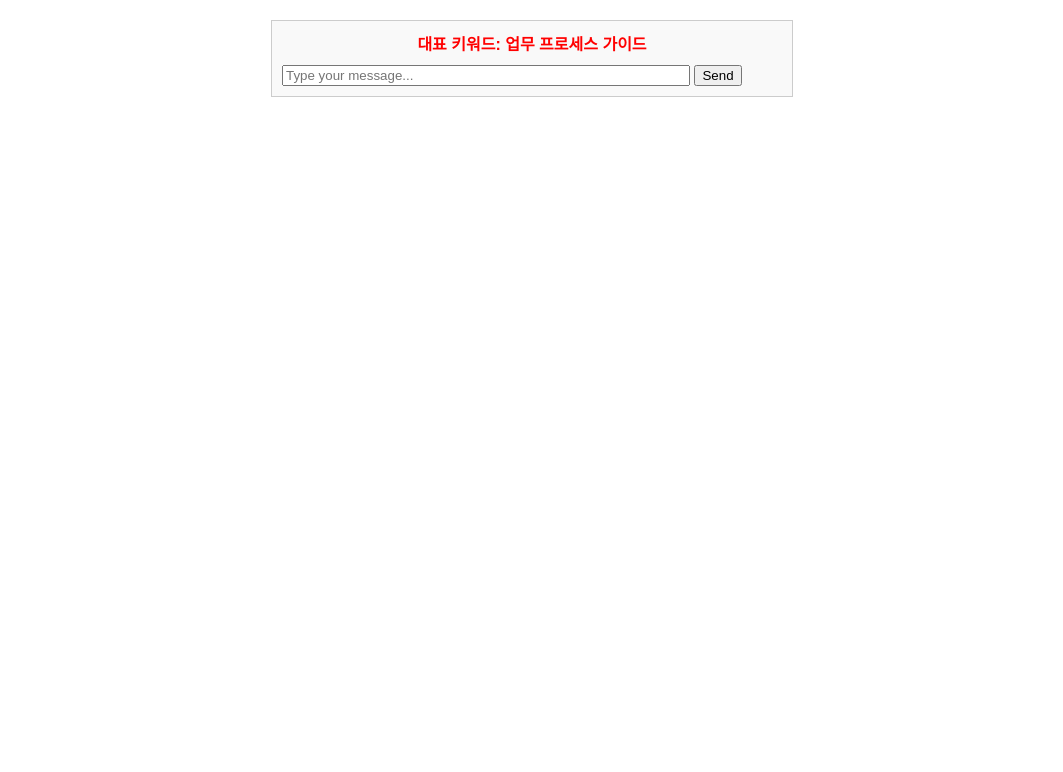
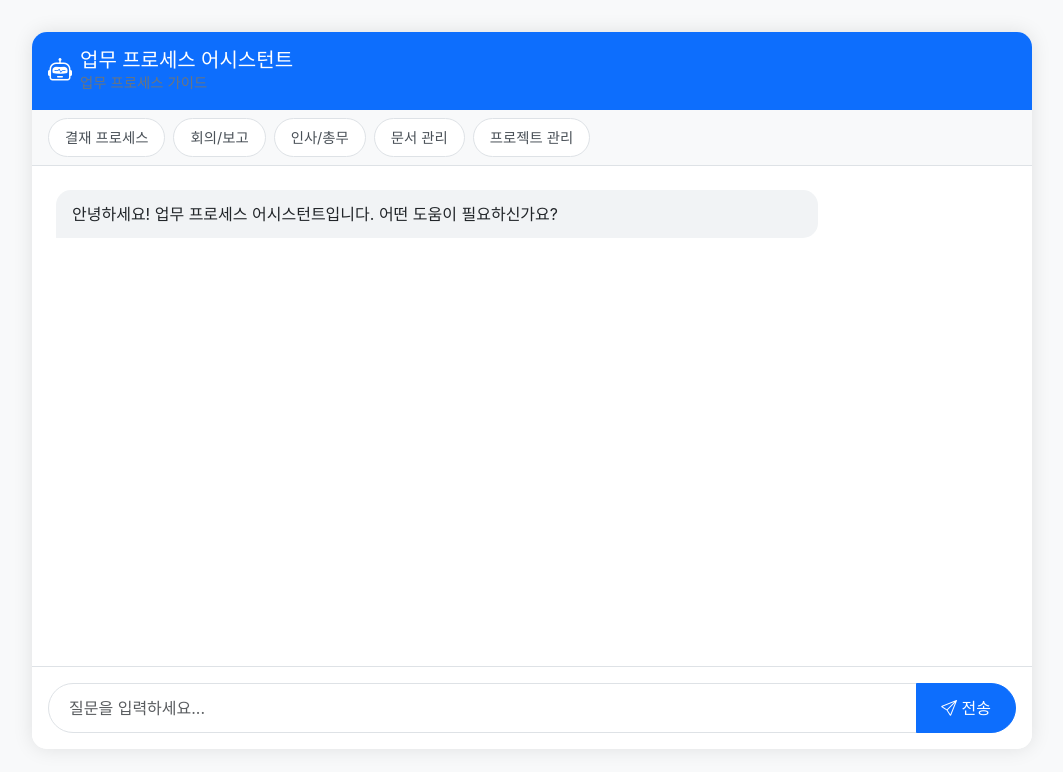
Before and after one commit to kr-younghoon/llama, a Flask app: page / in a window 1280 px wide. Shown: the top 772 px of the page, without its empty margins (108-1171 px from the left). Run offline with Flask 3, Linux system fonts and the light colour scheme.

Commit message:
feat: Enhance chatbot UI with modern design and improved functionality

```diff
--- a/templates/chatbot.html
+++ b/templates/chatbot.html
@@ -1,77 +1,204 @@
 <!DOCTYPE html>
-<html lang="en">
+<html lang="ko">
 <head>
     <meta charset="UTF-8">
     <meta name="viewport" content="width=device-width, initial-scale=1.0">
-    <title>Chatbot</title>
+    <title>업무 프로세스 어시스턴트</title>
+    <link href="https://cdn.jsdelivr.net/npm/bootstrap@5.3.2/dist/css/bootstrap.min.css" rel="stylesheet">
+    <link rel="stylesheet" href="https://cdn.jsdelivr.net/npm/bootstrap-icons@1.11.1/font/bootstrap-icons.css">
     <style>
         body {
-            font-family: Arial, sans-serif;
-            margin: 20px;
+            font-family: 'Pretendard', -apple-system, BlinkMacSystemFont, system-ui, Roboto, sans-serif;
+            background-color: #f8f9fa;
+        }
+        .chat-container {
+            max-width: 1000px;
+            margin: 2rem auto;
+            background: white;
+            border-radius: 15px;
+            box-shadow: 0 0 20px rgba(0,0,0,0.1);
+        }
+        .chat-header {
+            background: #0d6efd;
+            color: white;
+            padding: 1rem;
+            border-radius: 15px 15px 0 0;
+            display: flex;
+            align-items: center;
+        }
+        .chat-header i {
+            font-size: 1.5rem;
+            margin-right: 0.5rem;
         }
         .chat-box {
-            border: 1px solid #ccc;
-            padding: 10px;
-            max-width: 500px;
-            margin: auto;
-            background-color: #f9f9f9;
+            height: 500px;
+            overflow-y: auto;
+            padding: 1.5rem;
+            background: #fff;
         }
         .message {
-            margin: 5px 0;
+            margin-bottom: 1rem;
+            max-width: 80%;
         }
-        .user {
-            font-weight: bold;
-            color: blue;
+        .message-content {
+            padding: 0.75rem 1rem;
+            border-radius: 15px;
+            position: relative;
         }
-        .bot {
-            font-weight: bold;
-            color: green;
+        .user-message {
+            margin-left: auto;
+        }
+        .user-message .message-content {
+            background: #0d6efd;
+            color: white;
+            border-radius: 15px 15px 0 15px;
+        }
+        .bot-message .message-content {
+            background: #f1f3f5;
+            color: #212529;
+            border-radius: 15px 15px 15px 0;
+        }
+        .input-group {
+            padding: 1rem;
+            background: white;
+            border-top: 1px solid #dee2e6;
+            border-radius: 0 0 15px 15px;
+        }
+        .form-control {
+            border-radius: 25px;
+            padding: 0.75rem 1.25rem;
+        }
+        .btn-send {
+            border-radius: 25px;
+            padding: 0.75rem 1.5rem;
+            margin-left: 0.5rem;
+        }
+        .quick-actions {
+            display: flex;
+            gap: 0.5rem;
+            padding: 0.5rem 1rem;
+            overflow-x: auto;
+            white-space: nowrap;
+            background: #f8f9fa;
+            border-bottom: 1px solid #dee2e6;
+        }
+        .quick-action-btn {
+            padding: 0.5rem 1rem;
+            border-radius: 20px;
+            font-size: 0.9rem;
+            white-space: nowrap;
+            background: white;
+            border: 1px solid #dee2e6;
+            color: #495057;
+        }
+        .quick-action-btn:hover {
+            background: #e9ecef;
+            color: #212529;
         }
         .key-topic {
-            font-weight: bold;
-            color: red;
-            text-align: center;
-            margin-bottom: 10px;
+            font-size: 0.9rem;
+            color: #6c757d;
+            margin-bottom: 0;
+        }
+        .typing-indicator {
+            display: none;
+            padding: 0.5rem;
+            color: #6c757d;
+            font-style: italic;
         }
     </style>
 </head>
 <body>
-    <div class="chat-box">
-        <div class="key-topic" id="keyTopic">Loading...</div> <!-- 대표 키워드 표시 영역 -->
-        <div id="chat"></div>
-        <input type="text" id="messageInput" placeholder="Type your message..." style="width: 80%;" onkeydown="handleKeyPress(event)">
-        <button onclick="sendMessage()">Send</button>
+    <div class="chat-container">
+        <div class="chat-header">
+            <i class="bi bi-robot"></i>
+            <div>
+                <h5 class="mb-0">업무 프로세스 어시스턴트</h5>
+                <p class="key-topic mb-0" id="keyTopic">Loading...</p>
+            </div>
+        </div>
+
+        <div class="quick-actions">
+            <button class="quick-action-btn">결재 프로세스</button>
+            <button class="quick-action-btn">회의/보고</button>
+            <button class="quick-action-btn">인사/총무</button>
+            <button class="quick-action-btn">문서 관리</button>
+            <button class="quick-action-btn">프로젝트 관리</button>
+        </div>
+
+        <div class="chat-box" id="chat">
+            <div class="message bot-message">
+                <div class="message-content">
+                    안녕하세요! 업무 프로세스 어시스턴트입니다. 어떤 도움이 필요하신가요?
+                </div>
+            </div>
+        </div>
+
+        <div class="typing-indicator" id="typingIndicator">
+            <i class="bi bi-three-dots"></i> 답변 작성 중...
+        </div>
+
+        <div class="input-group">
+            <input type="text" id="messageInput" class="form-control" placeholder="질문을 입력하세요...">
+            <button class="btn btn-primary btn-send" onclick="sendMessage()">
+                <i class="bi bi-send"></i> 전송
+            </button>
+        </div>
     </div>
 
+    <script src="https://cdn.jsdelivr.net/npm/bootstrap@5.3.2/dist/js/bootstrap.bundle.min.js"></script>
     <script>
-        // 서버에서 대표 키워드 가져오기
+        // 대표 키워드 가져오기
         fetch('/keytopic')
             .then(response => response.json())
             .then(data => {
                 const keyTopicDiv = document.getElementById('keyTopic');
-                keyTopicDiv.textContent = `대표 키워드: ${data.keytopic}`;
+                keyTopicDiv.textContent = data.keytopic;
             })
             .catch(error => {
                 const keyTopicDiv = document.getElementById('keyTopic');
-                keyTopicDiv.textContent = "대표 키워드 로드 실패";
+                keyTopicDiv.textContent = "키워드 로드 실패";
             });
+
+        // 빠른 실행 버튼 이벤트
+        document.querySelectorAll('.quick-action-btn').forEach(button => {
+            button.addEventListener('click', () => {
+                const messageInput = document.getElementById('messageInput');
+                messageInput.value = button.textContent + "에 대해 알려주세요";
+                sendMessage();
+            });
+        });
+
+        // Enter 키 처리
+        document.getElementById('messageInput').addEventListener('keypress', function(e) {
+            if (e.key === 'Enter') {
+                sendMessage();
+            }
+        });
 
         // 메시지 전송 함수
         function sendMessage() {
             const input = document.getElementById('messageInput');
             const chatBox = document.getElementById('chat');
             const userMessage = input.value;
+            const typingIndicator = document.getElementById('typingIndicator');
 
             if (!userMessage.trim()) return;
 
             // 사용자 메시지 추가
             const userDiv = document.createElement('div');
-            userDiv.className = 'message user';
-            userDiv.textContent = 'You: ' + userMessage;
+            userDiv.className = 'message user-message';
+            userDiv.innerHTML = `<div class="message-content">${userMessage}</div>`;
             chatBox.appendChild(userDiv);
 
-            // 입력 초기화
+            // 입력창 초기화
             input.value = '';
+
+            // 스크롤 아래로
+            chatBox.scrollTop = chatBox.scrollHeight;
+
+            // 타이핑 표시기 보이기
+            typingIndicator.style.display = 'block';
 
             // 서버에 메시지 전송
             fetch('/chat', {
@@ -83,29 +210,28 @@
             })
             .then(response => response.json())
             .then(data => {
+                // 타이핑 표시기 숨기기
+                typingIndicator.style.display = 'none';
+
                 const botMessage = data.message || data.error;
                 const botDiv = document.createElement('div');
-                botDiv.className = 'message bot';
-                botDiv.textContent = 'Bot: ' + botMessage;
+                botDiv.className = 'message bot-message';
+                botDiv.innerHTML = `<div class="message-content">${botMessage}</div>`;
                 chatBox.appendChild(botDiv);
 
-                // 스크롤을 아래로 이동
+                // 스크롤 아래로
                 chatBox.scrollTop = chatBox.scrollHeight;
             })
             .catch(error => {
+                // 타이핑 표시기 숨기기
+                typingIndicator.style.display = 'none';
+
                 const errorDiv = document.createElement('div');
-                errorDiv.className = 'message bot';
-                errorDiv.textContent = 'Bot: Error occurred!';
+                errorDiv.className = 'message bot-message';
+                errorDiv.innerHTML = `<div class="message-content">죄송합니다. 오류가 발생했습니다.</div>`;
                 chatBox.appendChild(errorDiv);
+                chatBox.scrollTop = chatBox.scrollHeight;
             });
-        }
-
-        // Enter 키 처리 함수
-        function handleKeyPress(event) {
-            if (event.key === "Enter") {
-                sendMessage();
-                event.preventDefault(); // 기본 Enter 동작 방지
-            }
         }
     </script>
 </body>
```
